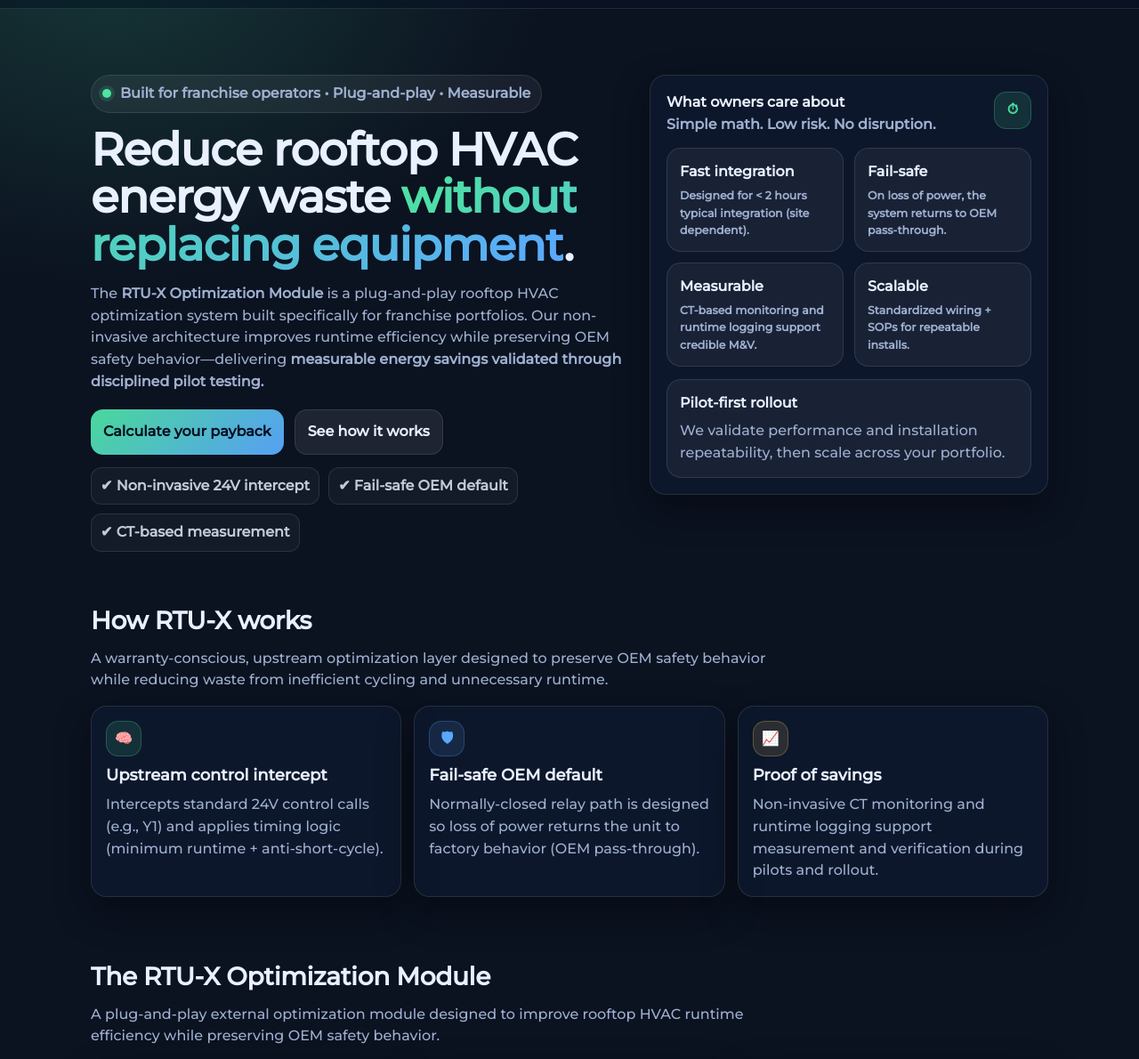
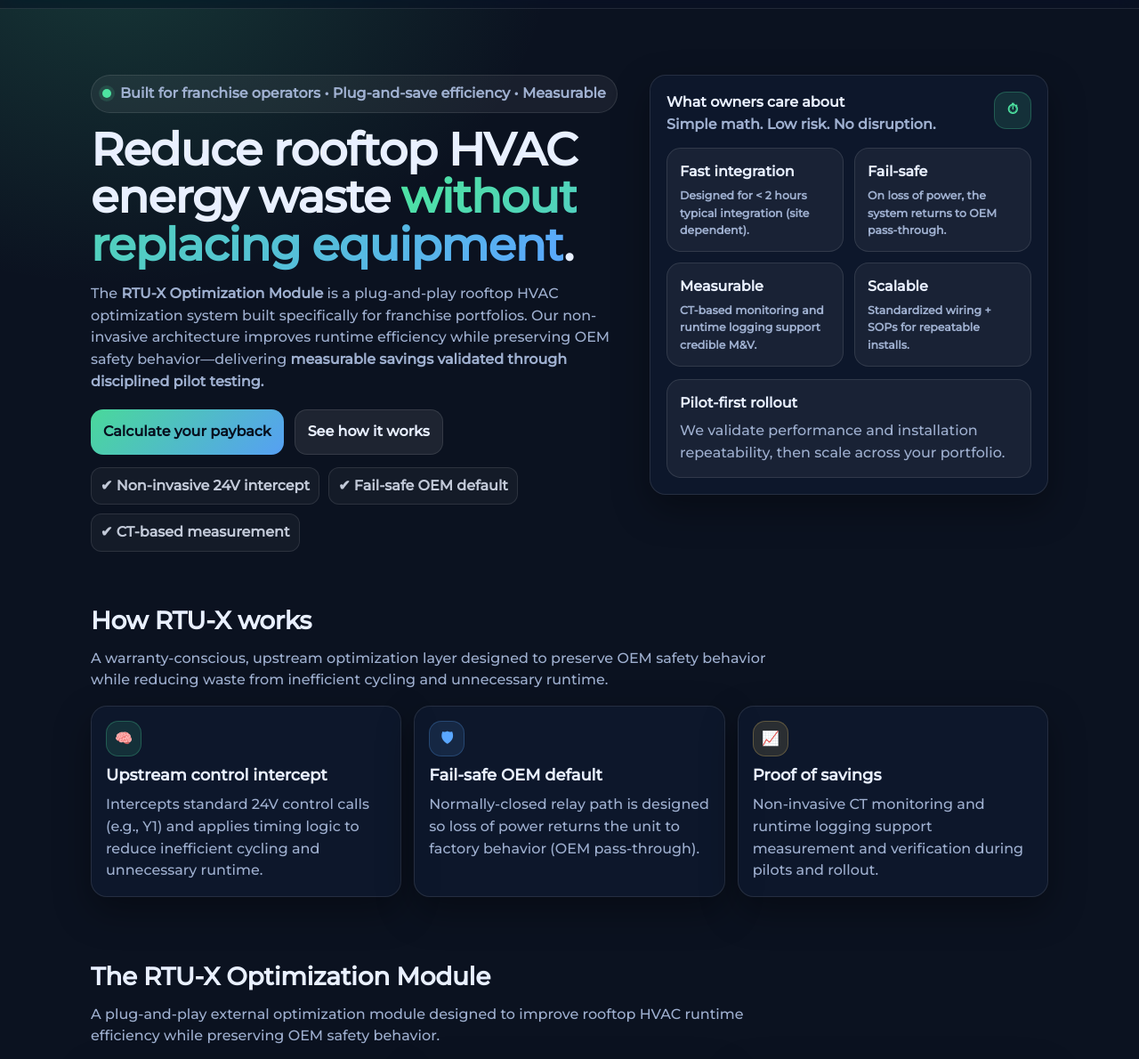
Before and after one commit to RTU-XEnergy/rtux-website, a plain HTML site: page index.html in a window 1280 px wide. Shown: the part 64-1254 px from the top of the page at 89% size. Drawn offline with Linux system fonts and the light colour scheme.

Commit message:
Upgrade site messaging and positioning

```diff
--- a/index.html
+++ b/index.html
@@ -40,7 +40,7 @@
       <div class="hero-left">
         <div class="pill">
           <span class="dot" aria-hidden="true"></span>
-          Built for franchise operators • Plug-and-play • Measurable
+          Built for franchise operators • Plug-and-save efficiency • Measurable
         </div>
 
         <h1>
@@ -51,7 +51,7 @@
         <p class="sub">
           The <b>RTU-X Optimization Module</b> is a plug-and-play rooftop HVAC optimization system built specifically for franchise portfolios.
           Our non-invasive architecture improves runtime efficiency while preserving OEM safety behavior—delivering
-          <b>measurable energy savings validated through disciplined pilot testing.</b>
+          <b>measurable savings validated through disciplined pilot testing.</b>
         </p>
 
         <div class="cta">
@@ -118,7 +118,7 @@
         <div class="card item">
           <div class="icon">🧠</div>
           <h3>Upstream control intercept</h3>
-          <p>Intercepts standard 24V control calls (e.g., Y1) and applies timing logic (minimum runtime + anti-short-cycle).</p>
+          <p>Intercepts standard 24V control calls (e.g., Y1) and applies timing logic to reduce inefficient cycling and unnecessary runtime.</p>
         </div>
 
         <div class="card item">
```
